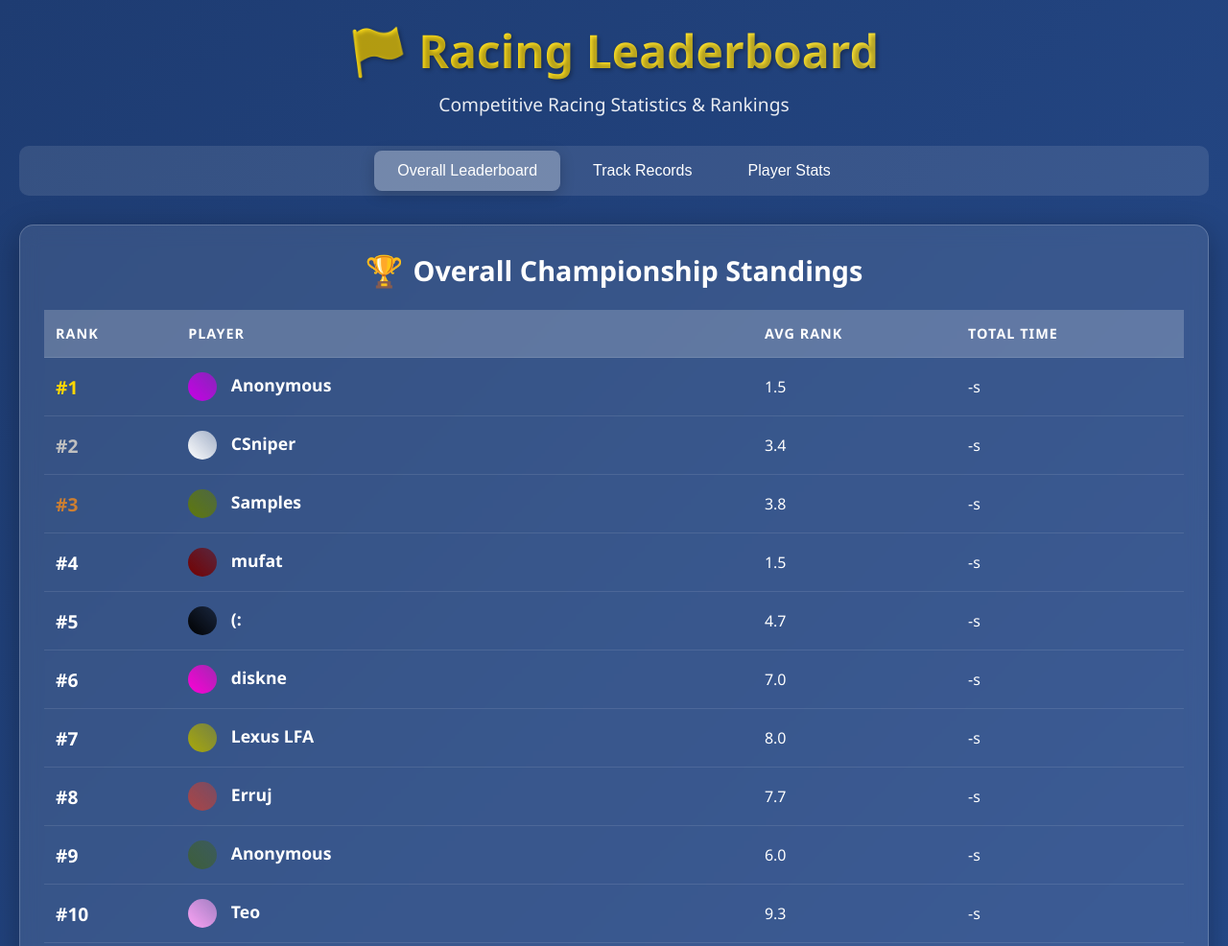
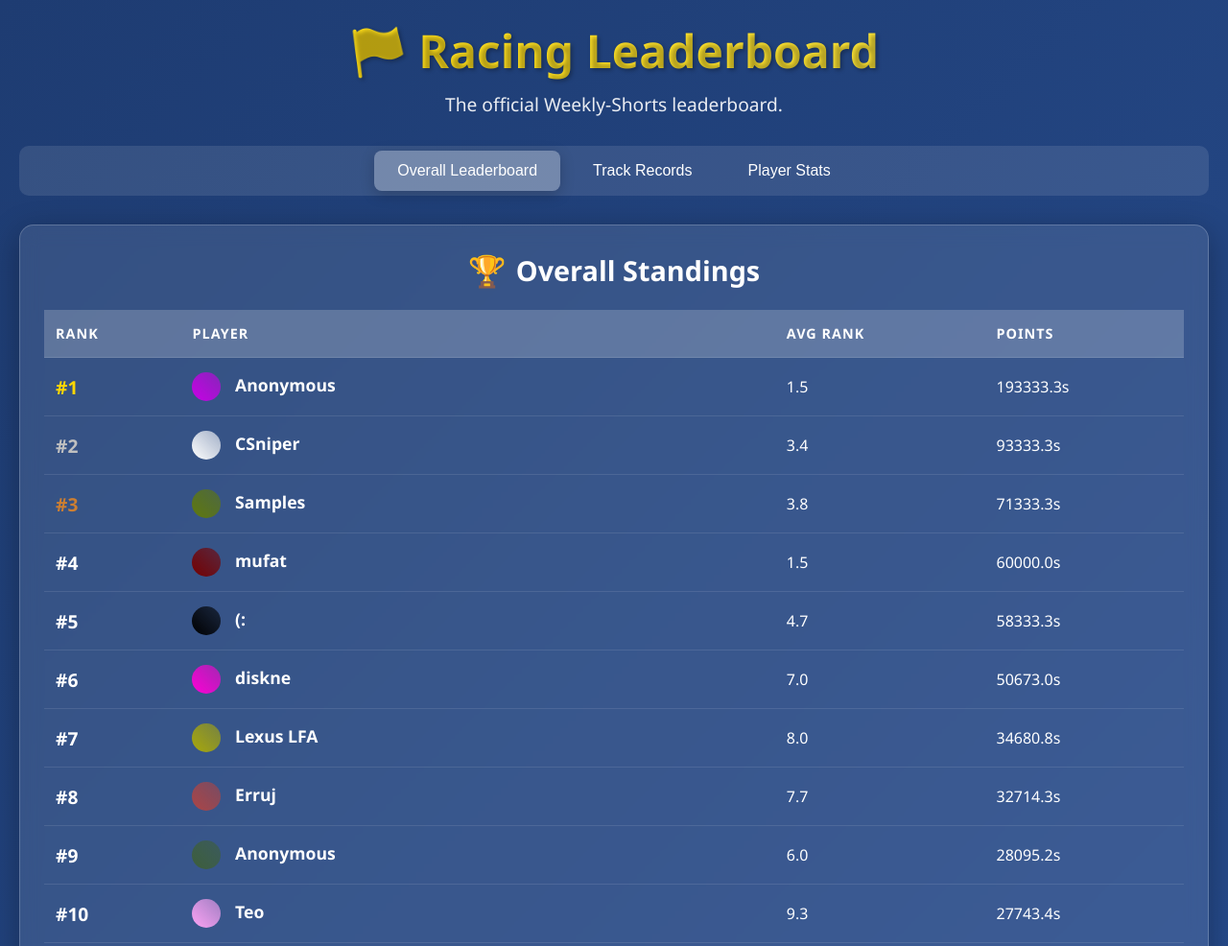
Before and after one commit to theBoss-png/Polytrack-leaderboard, a plain HTML site: page index.html in a window 1280 px wide. Shown: the top 986 px of the page at 96% size. Drawn offline with Linux system fonts and the light colour scheme.

Commit message:
Update leaderboard text and table headers

```diff
--- a/index.html
+++ b/index.html
@@ -302,7 +302,7 @@
     <div class="container">
         <div class="header">
             <h1>🏁 Racing Leaderboard</h1>
-            <p>Competitive Racing Statistics & Rankings</p>
+            <p>The official Weekly-Shorts leaderboard.</p>
         </div>
 
         <div class="tabs">
@@ -316,7 +316,7 @@
             <div class="leaderboard-card">
                 <h2 class="leaderboard-title">
                     <span class="trophy">🏆</span>
-                    Overall Championship Standings
+                    Overall Standings
                 </h2>
 
                 <table class="overall-table">
@@ -325,7 +325,7 @@
                             <th>Rank</th>
                             <th>Player</th>
                             <th>Avg Rank</th>
-                            <th>Total Time</th>
+                            <th>Points</th>
                         </tr>
                     </thead>
                     <tbody id="leaderboard-body">
@@ -401,7 +401,7 @@
                         ${player.name}
                     </td>
                     <td>${player.avgRank?.toFixed(1) ?? '-'}</td>
-                    <td>${player.totalTime?.toFixed(1) ?? '-'}s</td>
+                    <td>${player.totalPoints?.toFixed(1) ?? '-'}s</td>
                 </tr>
             `;
             tbody.innerHTML += row;
```
